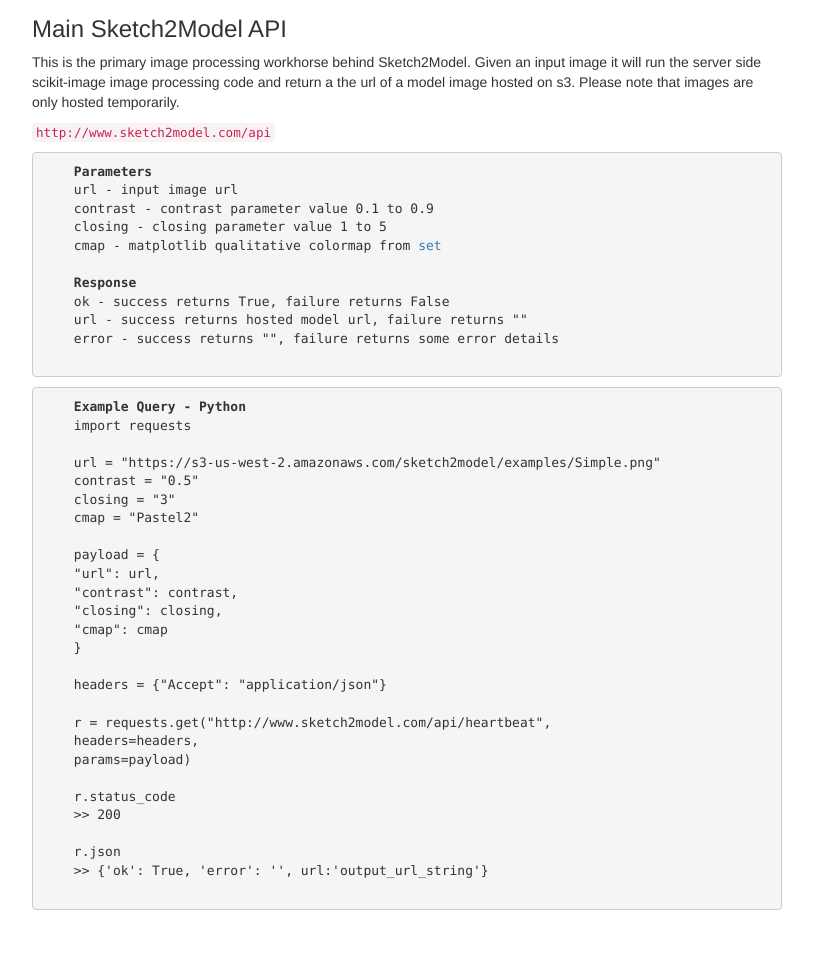
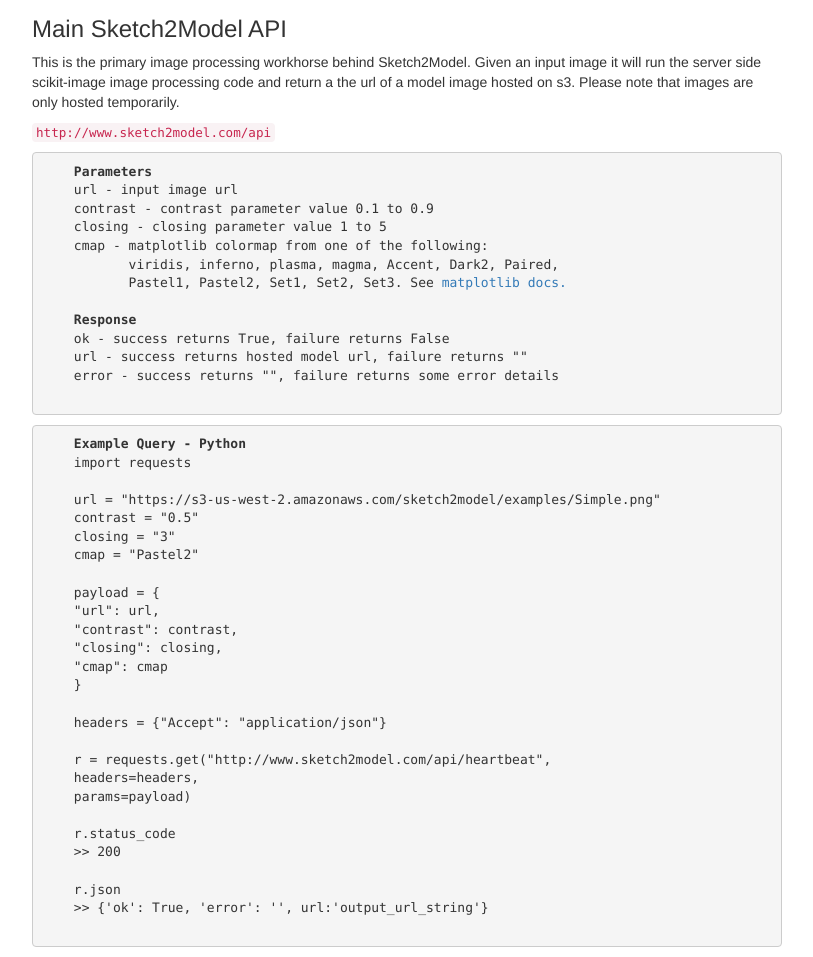
Before and after one commit to epsalt/sketch2model-web, a Flask app: page /api_reference in a window 1280 px wide. Shown: the part 768-1725 px from the top of the page, without its empty margins (233-1046 px from the left). Before the commit the page ends 1678 px from the top, so only its background shows below. Run offline with Flask 2, Linux system fonts and the light colour scheme; some libraries are stand-ins or nearby versions.

Commit message:
Add more colormap options

```diff
--- a/sketch2model_web/templates/api_reference.html
+++ b/sketch2model_web/templates/api_reference.html
@@ -56,7 +56,9 @@
     url - input image url
     contrast - contrast parameter value 0.1 to 0.9
     closing - closing parameter value 1 to 5
-    cmap - matplotlib qualitative colormap from <a href="http://matplotlib.org/examples/color/colormaps_reference.html">set</a>
+    cmap - matplotlib colormap from one of the following:
+           viridis, inferno, plasma, magma, Accent, Dark2, Paired,
+           Pastel1, Pastel2, Set1, Set2, Set3. See <a href="http://matplotlib.org/examples/color/colormaps_reference.html">matplotlib docs.</a>
 
     <strong>Response</strong>
     ok - success returns True, failure returns False
--- a/sketch2model_web/utils.py
+++ b/sketch2model_web/utils.py
@@ -40,6 +40,10 @@ def array_to_img(a, cmap, format="PNG"):
     ## Normalize color map to data
 
     cmap_dict = {
+        "viridis": cm.viridis,
+        "inferno": cm.inferno,
+        "plasma": cm.plasma,
+        "magma": cm.magma,
         "Accent": cm.Accent,
         "Dark2": cm.Dark2,
         "Paired": cm.Paired,
--- a/sketch2model_web/views/index.py
+++ b/sketch2model_web/views/index.py
@@ -50,7 +50,7 @@ def index():
         default_params = {"example": "Breaks",
                           "contrast": 0.5,
                           "closing": 3,
-                          "cmap": "Paired",
+                          "cmap": "viridis",
                           "options": "example"}
         return render_template("app.html", default=default_params)
 
```
Also changed, not shown: sketch2model_web/templates/app.html (+6 -2 lines).
